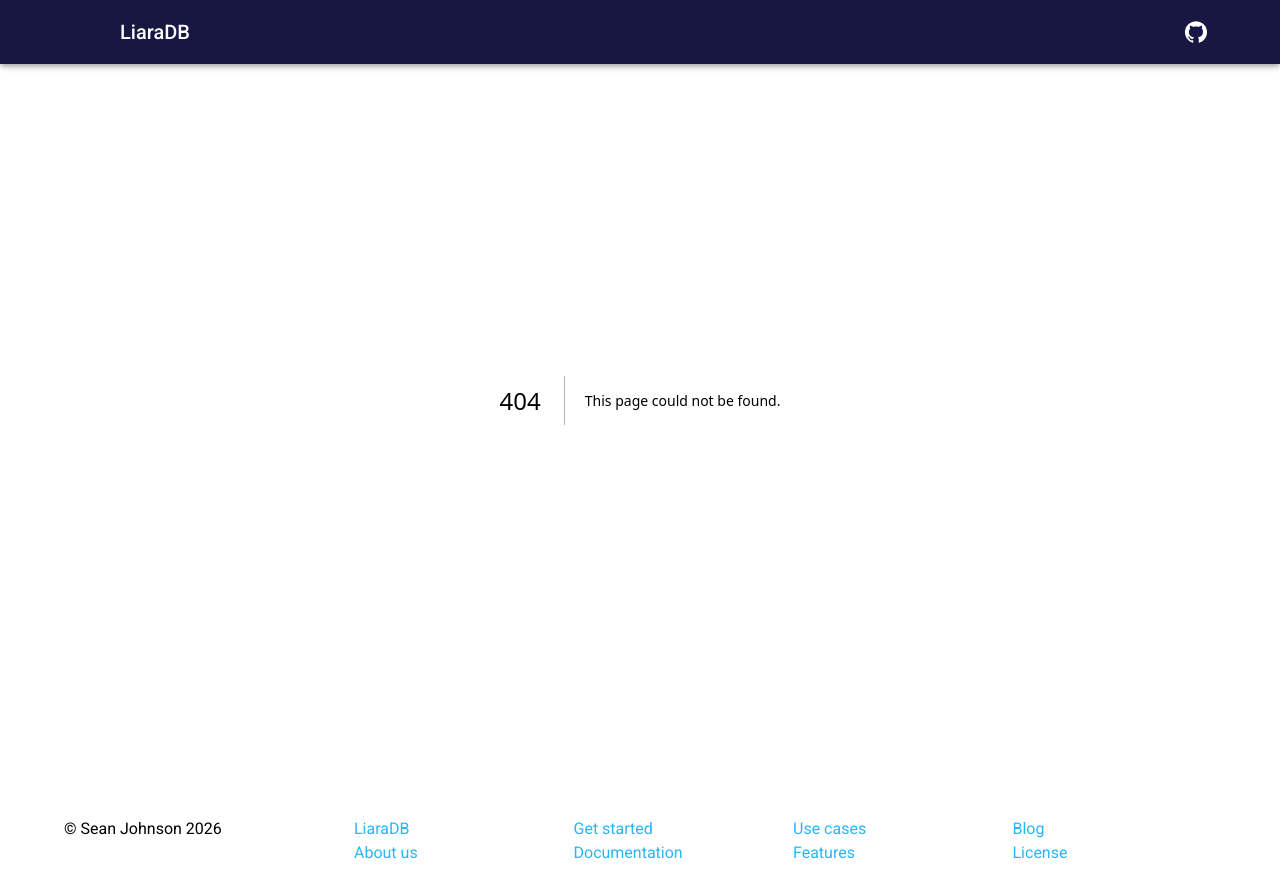
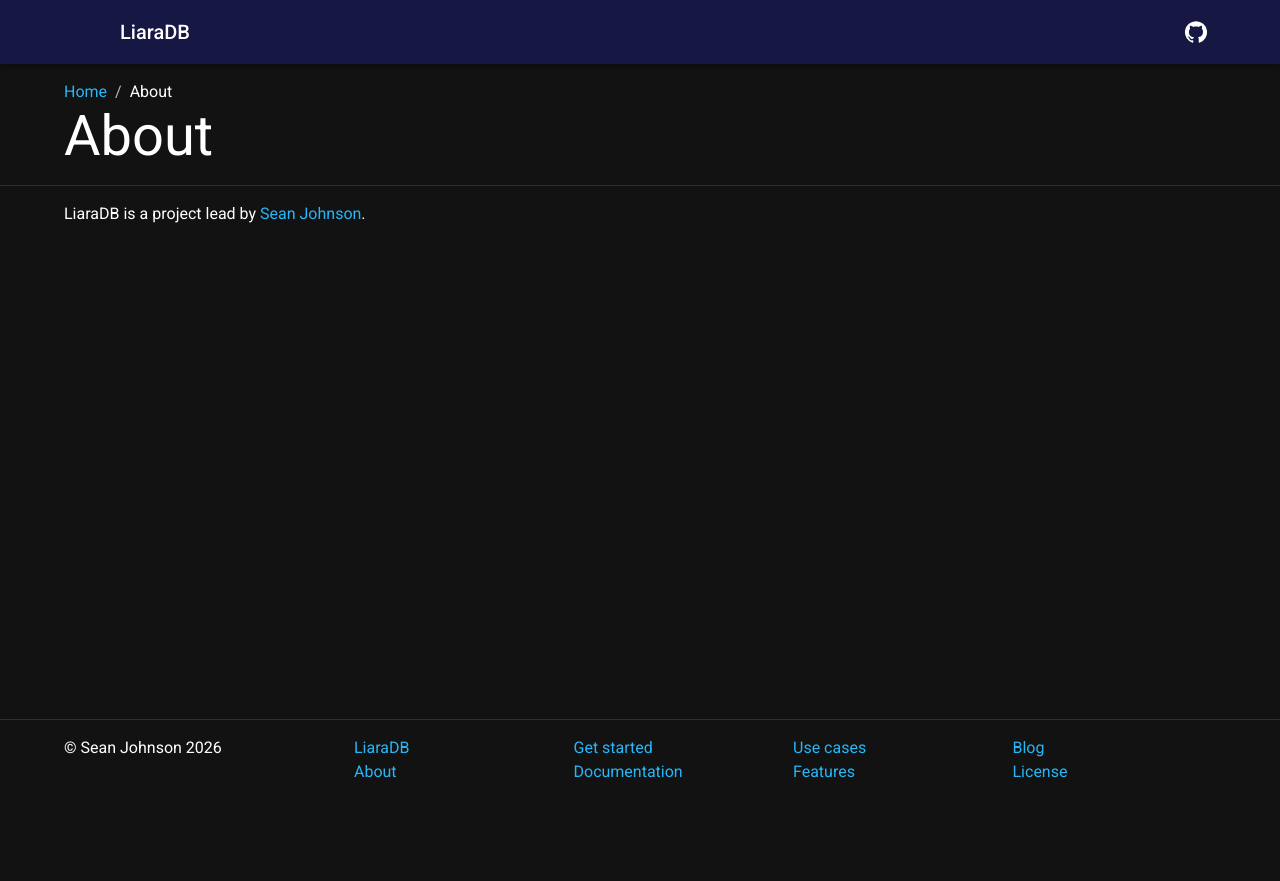
Before and after one commit to liaradb/liaradb.github.io, a Next.js app: page /about in a window 1280 px wide. Before the commit this address had no page. After the commit the page ends 800 px from the top, so only its background shows below. Built offline with nearby package versions, Linux system fonts and the light colour scheme; some icons are missing; what @mui/material-nextjs would draw is missing.

Commit message:
Renamed About page.

```diff
--- /dev/null
+++ b/src/app/about/about.mdx
@@ -0,0 +1 @@
+LiaraDB is a project lead by [Sean Johnson](https://seanjohnson.dev).
--- a/src/app/about-us/page.tsx
+++ b/src/app/about/page.tsx
@@ -2,12 +2,20 @@ import { Metadata } from "next";
 
 import { AppPage, appTitle } from "@/components";
 
-const title = "About us";
+import About from "./about.mdx";
+
+const title = "About";
 
 export const metadata: Metadata = {
   title: appTitle(title),
 };
 
 export default function Page() {
-  return <AppPage title={title}></AppPage>;
+  return (
+    <AppPage title={title}>
+      <div>
+        <About />
+      </div>
+    </AppPage>
+  );
 }
--- a/src/navigation.tsx
+++ b/src/navigation.tsx
@@ -11,7 +11,7 @@ import {
 
 export const navigation = [
   { title: "LiaraDB", href: "/", icon: <Home /> },
-  { title: "About us", href: "/about-us", icon: <Info /> },
+  { title: "About", href: "/about", icon: <Info /> },
   {
     title: "Get started",
     href: "https://docs.liaradb.com/docs/get-started",
```
